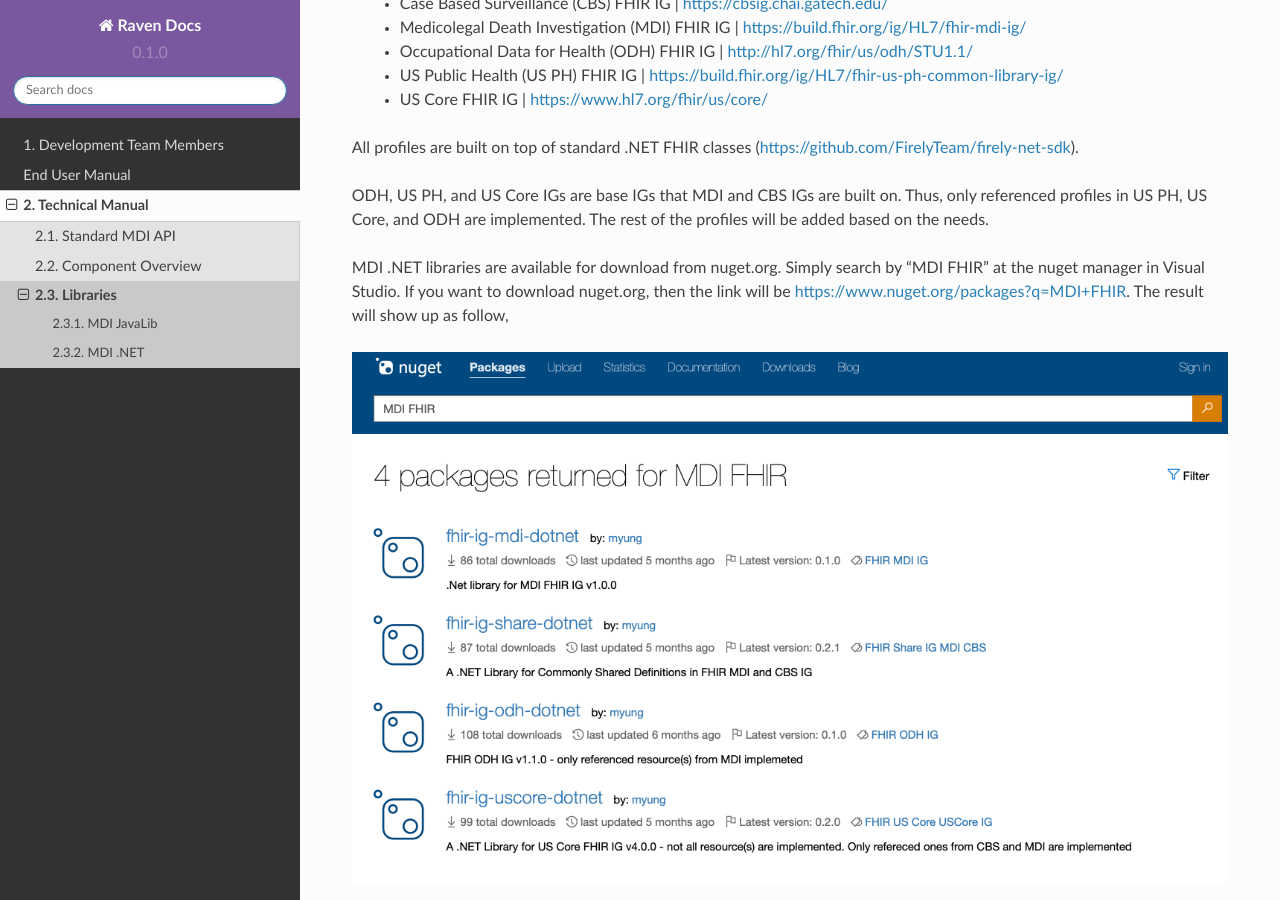
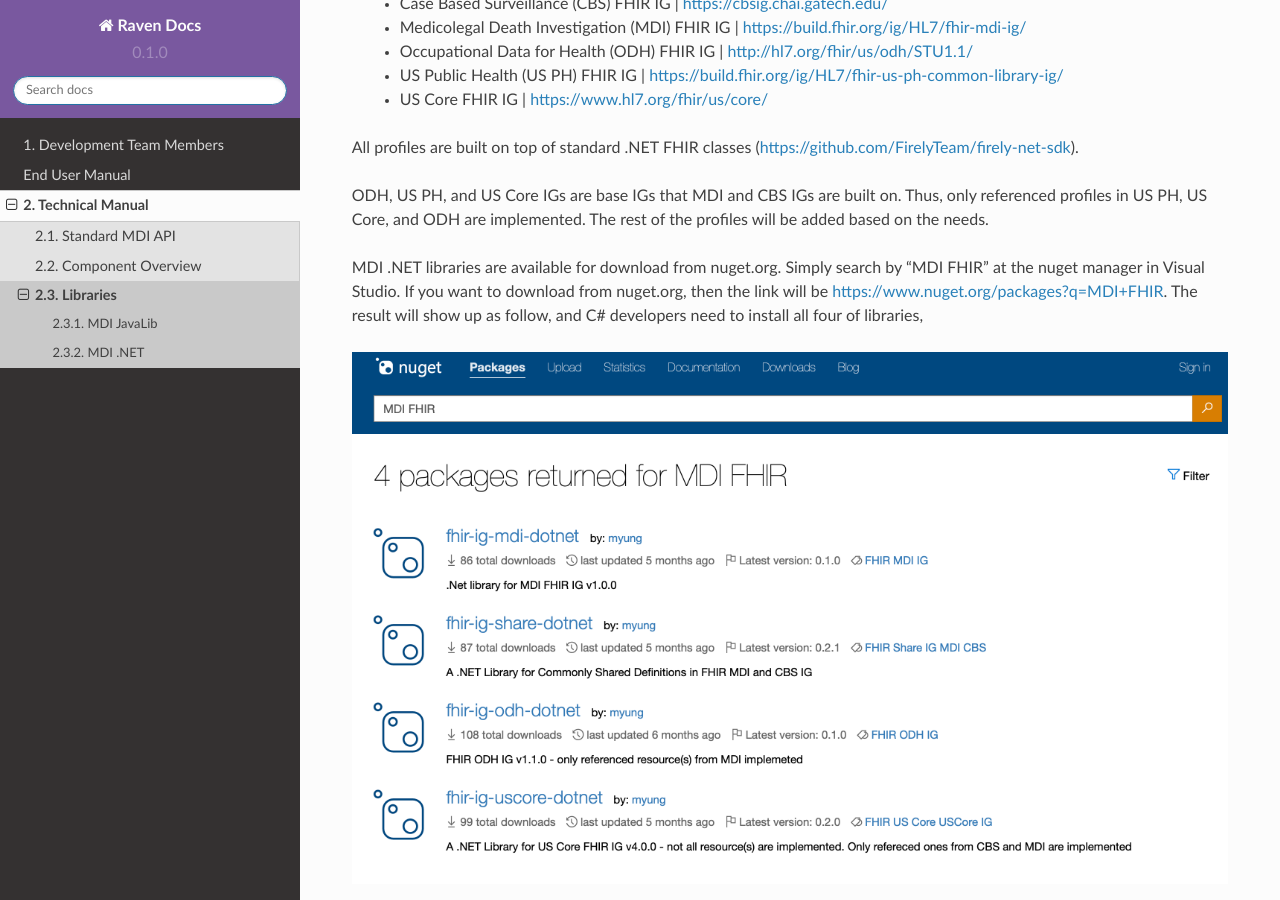
Before and after one commit to MortalityReporting/RavenDocs, a Sphinx documentation site: the page built from docs/source/technicalManual/libraries.rst, in a window 1280 px wide and 900 px high, scrolled down 863 px. Built offline with Sphinx 7.4.7 and the Read the Docs theme 2.0.0, drawn with Linux system fonts in a browser that asks for light colours.

Commit message:
Update libraries.rst

```diff
--- a/docs/source/technicalManual/libraries.rst
+++ b/docs/source/technicalManual/libraries.rst
@@ -39,8 +39,9 @@
 profiles in US PH, US Core, and ODH are implemented. The rest of the profiles will be added based on the needs.
 
 MDI .NET libraries are available for download from nuget.org. Simply search by "MDI FHIR" at the nuget manager
-in Visual Studio. If you want to download nuget.org, then the link will be
-https://www.nuget.org/packages?q=MDI+FHIR. The result will show up as follow,
+in Visual Studio. If you want to download from nuget.org, then the link will be
+https://www.nuget.org/packages?q=MDI+FHIR. The result will show up as follow, and C# developers need to install
+all four of libraries,
 
 .. image::
    ../images/mdi_in_nuget.png
```
